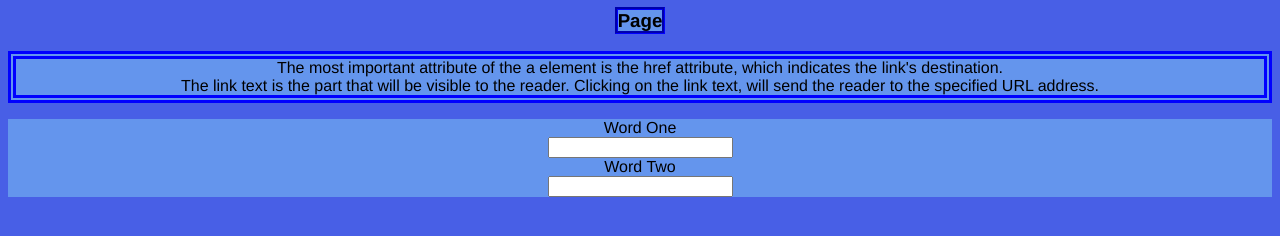
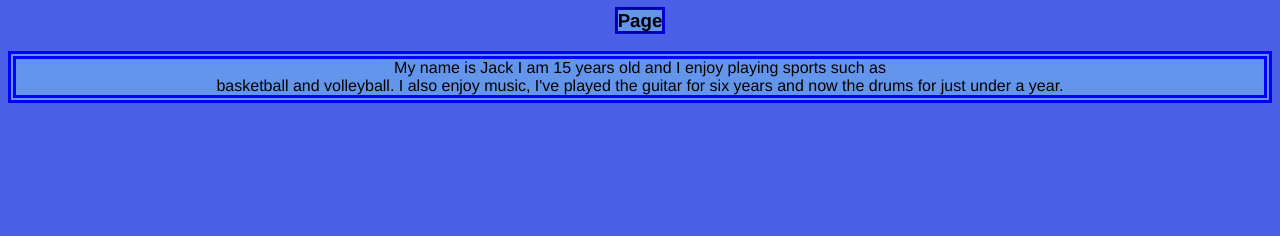
Before and after one commit to ics-ASH/portfolio-websites-JackElias12, a plain HTML site: page Home.html in a window 1280 px wide. Shown: the part 96-332 px from the top of the page. Drawn offline with Linux system fonts and the light colour scheme.

Commit message:
changed main page

```diff
--- a/Home.html
+++ b/Home.html
@@ -27,17 +27,8 @@
 
 
 <p style="background-color: cornflowerblue; border: 8px double blue; text-align: center;">
- The most important attribute of the a element is the href attribute, which indicates the link's destination.
-<br>The link text is the part that will be visible to the reader.
-Clicking on the link text, will send the reader to the specified URL address.</p>
-
-<form style="background-color: cornflowerblue;text-align: center;">
-
-<label for="1word">Word One</label><br>
-<input type="text" name="1word"> <br>
-<label for="2word">Word Two</label><br>
-<input type="text" name="2word"> <br>
+ My name is Jack I am 15 years old and I enjoy playing sports such as
+<br>basketball and volleyball. I also enjoy music, I've played the guitar for six years and now the drums for just under a year. </p>
 
 
-</form>
 </body>
```
